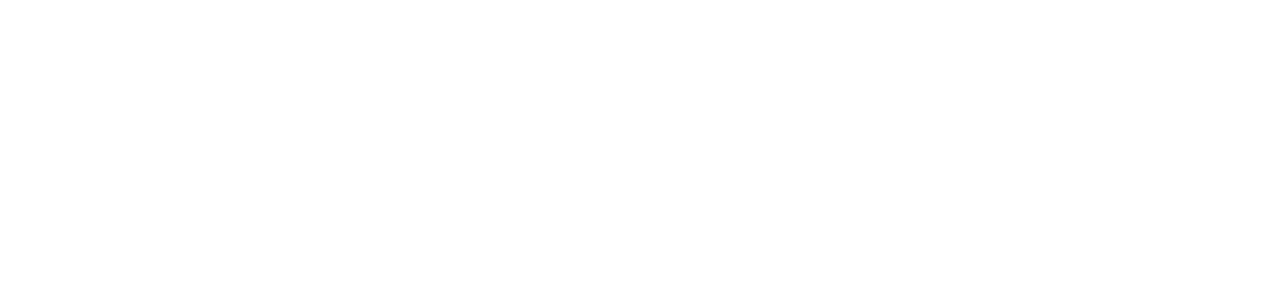
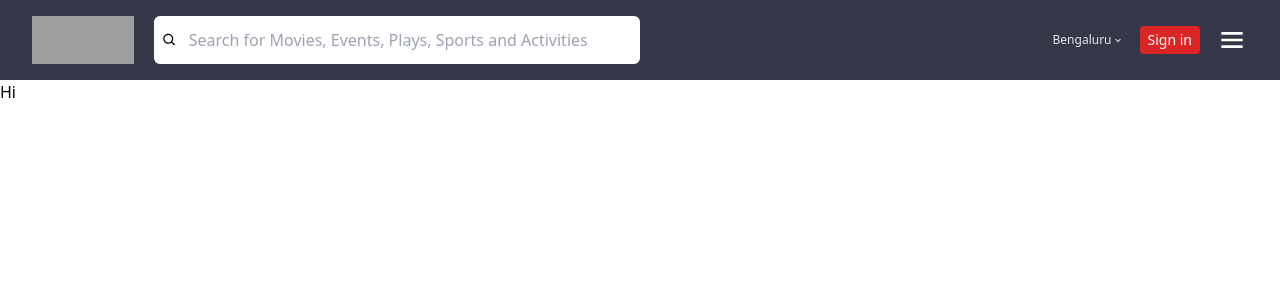
Before and after one commit to Shashank-0700/BMSS, a React (Create React App) app: page /movie/1 in a window 1280 px wide. Shown: the top 300 px of the page. Built offline with nearby package versions, Linux system fonts and the light colour scheme; grey boxes are pictures that could not be loaded.

Commit message:
Added movie layout

```diff
--- a/src/App.jsx
+++ b/src/App.jsx
@@ -2,6 +2,7 @@
 
 // HOC
 import DefaultHOC from "./HOC/Default.HOC";
+import MovieHOC from "./HOC/Movie.HOC";
 
 // Pages
 import HomePage from "./pages/Home.page";
@@ -15,7 +16,7 @@
   return (
     <>
       <DefaultHOC path="/" exact component={HomePage} />
-      <DefaultHOC path="/" exact component={Movie} />
+      <MovieHOC path="/movie/:id" exact component={Movie} />
     </>
   );
 }
--- /dev/null
+++ b/src/HOC/Movie.HOC.jsx
@@ -0,0 +1,22 @@
+import React from "react";
+import { Route } from "react-router-dom";
+
+// Layout
+import MovieLayout from "../layouts/Movie.layout";
+
+const MovieHOC = ({ component: Component, ...rest }) => {
+  return (
+    <>
+      <Route
+        {...rest}
+        component={(props) => (
+          <MovieLayout>
+            <Component {...props} />
+          </MovieLayout>
+        )}
+      />
+    </>
+  );
+};
+
+export default MovieHOC;
--- /dev/null
+++ b/src/layouts/Movie.layout.jsx
@@ -0,0 +1,15 @@
+import React from "react";
+
+// Components
+import Navbar from "../components/Navbar/navbar.component";
+
+const MovieLayout = (props) => {
+  return (
+    <>
+      <Navbar />
+      {props.children}
+    </>
+  );
+};
+
+export default MovieLayout;
```
